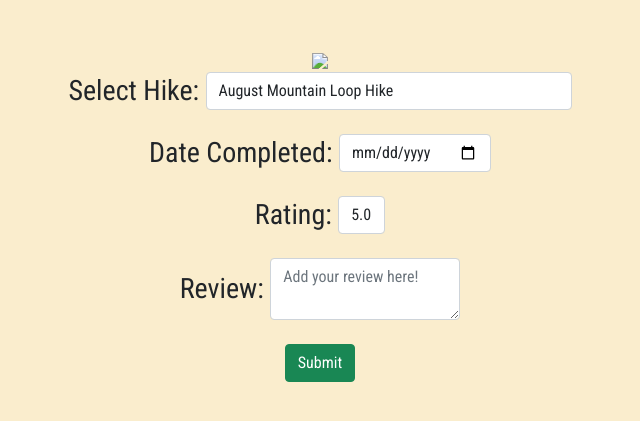
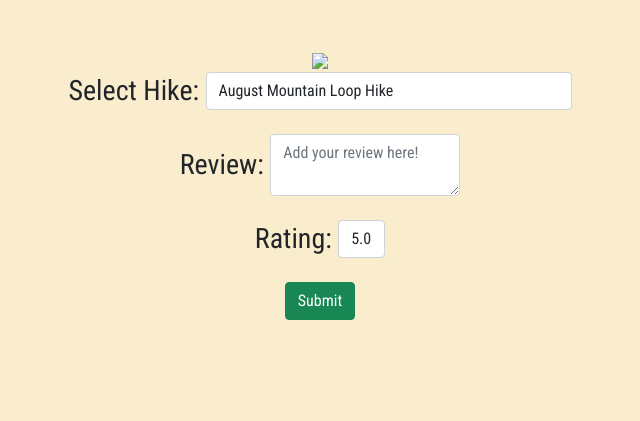
Before and after one commit to coburncodes/cs50x-final-project, a Flask app: page /add_hike in a window 1280 px wide. Shown: the part 66-487 px from the top of the page, without its empty margins (320-960 px from the left). Run offline with Flask 2, Linux system fonts and the light colour scheme; a user stored in the database is signed in; some libraries are stand-ins or nearby versions; some web fonts are replaced.

Commit message:
Update files

```diff
--- a/app.py
+++ b/app.py
@@ -22,14 +22,18 @@ def after_request(response):
     response.headers["Pragma"] = "no-cache"
     return response
 
+# Index route
 @app.route("/")
 @login_required
 def index():
+    # Save vars
     id = session["user_id"]
     first_name = (db.execute("SELECT first_name FROM users WHERE id=?", id))[0]["first_name"]
 
+    # Render template
     return render_template("index.html", first_name=first_name)
 
+# Login route
 @app.route("/login", methods=["POST", "GET"])
 def login():
     # Clear memory
@@ -144,7 +148,7 @@ def all():
     hikes = db.execute("SELECT * FROM hikes")
     # Create list of user's hikes
     my_hikes = db.execute("SELECT * FROM completed WHERE user_id=?", id)
-    number = len(my_hikes)
+    number = db.execute("SELECT hikes FROM users WHERE id=?", id)[0]["hikes"]
     total_hikes = len(hikes)
     found = False
 
@@ -186,56 +190,49 @@ def add():
     if request.method == "POST":
         # Save variables from form
         name = request.form.get("hike")
-        date = request.form.get("date")
         rating = request.form.get("rating")
         review = request.form.get("review")
-        # If user inputs no date
-        if date == "":
-            # Apologize
-            return apology("Input a date", 400)
-        # Otherwise a date was input
+        # Get id of submitted hike
+        hike_id = (db.execute("SELECT id FROM hikes WHERE name=?", name))[0]["id"]
+        # Create list of user's hikes
+        my_hikes = db.execute("SELECT * FROM completed WHERE user_id=?", id)
+        # If its first hike completed
+        if len(my_hikes) < 1:
+            # Add entry
+            db.execute("INSERT INTO completed (user_id, hike_id, rating, review) VALUES (?, ?, ?, ?)", id, hike_id, rating, review)
+            # Increment counter
+            number += 1
+            # Update number of hikes
+            db.execute("UPDATE users SET hikes=? WHERE id=?", number, id)
+            # Send user to confirmation page
+            return render_template("confirmed.html", name=name, number=number, total_hikes=total_hikes)
+        # Otherwise not first completed
         else:
-            # Get id of submitted hike
-            hike_id = (db.execute("SELECT id FROM hikes WHERE name=?", name))[0]["id"]
-            # Create list of user's hikes
-            my_hikes = db.execute("SELECT * FROM completed WHERE user_id=?", id)
-            # If its first hike completed
-            if len(my_hikes) < 1:
-                # Add entry
-                db.execute("INSERT INTO completed (user_id, hike_id, date, rating, review) VALUES (?, ?, ?, ?, ?)", id, hike_id, date, rating, review)
-                # Increment counter
+            # Loop over user's hikes
+            for hike in my_hikes:
+                # If user already logged this
+                if int(hike_id) == hike["hike_id"]:
+                    # Indicate
+                    indicator = True
+                    break
+                # Otherwise its new
+                else:
+                    # Indicate
+                    indicator = False
+            # If input hike matched any hike in my_hikes
+            if indicator == True:
+                # Apologize
+                    return apology("Already completed this hike", 400)
+            # Otherwise, hike is new to my_hikes
+            else:
+                # Add to database
+                db.execute("INSERT INTO completed (user_id, hike_id, rating, review) VALUES (?, ?, ?, ?)", id, hike_id, rating, review)
+                # Increment hike count
                 number += 1
-                # Update number of hikes
+                # Update user's hike count
                 db.execute("UPDATE users SET hikes=? WHERE id=?", number, id)
                 # Send user to confirmation page
                 return render_template("confirmed.html", name=name, number=number, total_hikes=total_hikes)
-            # Otherwise not first completed
-            else:
-                # Loop over user's hikes
-                for hike in my_hikes:
-                    # If user already logged this
-                    if int(hike_id) == hike["hike_id"]:
-                        # Indicate
-                        indicator = True
-                        break
-                    # Otherwise its new
-                    else:
-                        # Indicate
-                        indicator = False
-                # If input hike matched any hike in my_hikes
-                if indicator == True:
-                    # Apologize
-                        return apology("Already completed this hike", 400)
-                # Otherwise, hike is new to my_hikes
-                else:
-                    # Add to database
-                    db.execute("INSERT INTO completed (user_id, hike_id, date, rating, review) VALUES (?, ?, ?, ?, ?)", id, hike_id, date, rating, review)
-                    # Increment hike count
-                    number += 1
-                    # Update user's hike count
-                    db.execute("UPDATE users SET hikes=? WHERE id=?", number, id)
-                    # Send user to confirmation page
-                    return render_template("confirmed.html", name=name, number=number, total_hikes=total_hikes)
 
     # Otherwise user reached page by GET
     else:
@@ -248,9 +245,9 @@ def add():
 def my_hikes():
     # Save variables
     id = session["user_id"]
-    my_hikes = db.execute("SELECT * FROM hikes INNER JOIN completed ON hikes.id=completed.hike_id WHERE hikes.id IN (SELECT hike_id FROM completed WHERE user_id=?)", id)
+    my_hikes = db.execute("SELECT * FROM hikes INNER JOIN completed ON hikes.id=completed.hike_id WHERE hikes.id IN (SELECT hike_id FROM completed WHERE user_id=?) AND user_id=?", id, id)
     hikes = db.execute("SELECT * FROM hikes")
-    number = len(my_hikes)
+    number = db.execute("SELECT hikes FROM users WHERE id=?", id)[0]["hikes"]
     total_hikes = len(hikes)
 
     # If user submits sort
@@ -260,13 +257,13 @@ def my_hikes():
 
         # Orient data according to sort request
         if sort == "Region":
-            my_hikes = db.execute("SELECT * FROM hikes INNER JOIN completed ON hikes.id=completed.hike_id WHERE hikes.id IN (SELECT hike_id FROM completed WHERE user_id=?) ORDER BY area", id)
+            my_hikes = db.execute("SELECT * FROM hikes INNER JOIN completed ON hikes.id=completed.hike_id WHERE hikes.id IN (SELECT hike_id FROM completed WHERE user_id=?) ORDER BY area AND user_id=?", id, id)
         if sort == "Name":
-            my_hikes = db.execute("SELECT * FROM hikes INNER JOIN completed ON hikes.id=completed.hike_id WHERE hikes.id IN (SELECT hike_id FROM completed WHERE user_id=?) ORDER BY name", id)
+            my_hikes = db.execute("SELECT * FROM hikes INNER JOIN completed ON hikes.id=completed.hike_id WHERE hikes.id IN (SELECT hike_id FROM completed WHERE user_id=?) ORDER BY name AND user_id=?", id, id)
         if sort == "Difficulty":
-            my_hikes = db.execute("SELECT * FROM hikes INNER JOIN completed ON hikes.id=completed.hike_id WHERE hikes.id IN (SELECT hike_id FROM completed WHERE user_id=?) ORDER BY difficulty", id)
+            my_hikes = db.execute("SELECT * FROM hikes INNER JOIN completed ON hikes.id=completed.hike_id WHERE hikes.id IN (SELECT hike_id FROM completed WHERE user_id=?) ORDER BY difficulty AND user_id=?", id, id)
         if sort == "Rating":
-            my_hikes = db.execute("SELECT * FROM hikes INNER JOIN completed ON hikes.id=completed.hike_id WHERE hikes.id IN (SELECT hike_id FROM completed WHERE user_id=?) ORDER BY rating", id)
+            my_hikes = db.execute("SELECT * FROM hikes INNER JOIN completed ON hikes.id=completed.hike_id WHERE hikes.id IN (SELECT hike_id FROM completed WHERE user_id=?) ORDER BY rating AND user_id=?", id, id)
 
         # Render page
         return render_template("my_hikes.html", my_hikes=my_hikes, db=db, id=id, number=number, total_hikes=total_hikes)
@@ -274,8 +271,6 @@ def my_hikes():
     # Otherwise reached by GET
     else:
         return render_template("my_hikes.html", my_hikes=my_hikes, db=db, id=id, number=number, total_hikes=total_hikes)
-
-
 
 
 
@@ -287,26 +282,19 @@ def edit():
     my_hikes = db.execute("SELECT * FROM completed WHERE user_id=?", id)
     # Save variables from form
     name = request.form.get("hike")
-    date = request.form.get("date")
     review = request.form.get("review")
     rating = request.form.get("rating")
 
     # When user clicks update
     if request.method == "POST":
-        # If user didn't enter date
-        if date == "":
-            # Apologize
-            return apology("Input a date", 400)
-        # Otherwise
-        else:
-            # Get hike's id from hikes database
-            hike_id = (db.execute("SELECT id FROM hikes WHERE name=?", name))[0]["id"]
-            # Get specific id from completed database
-            completed_id = (db.execute("SELECT id FROM completed WHERE hike_id=? AND user_id=?", hike_id, id))[0]["id"]
-            # Update the database
-            db.execute("UPDATE completed SET date=?, rating=?, review=? WHERE id=?", date, rating, review, completed_id)
-            # Return to my hikes
-            return redirect("my_hikes")
+        # Get hike's id from hikes database
+        hike_id = (db.execute("SELECT id FROM hikes WHERE name=?", name))[0]["id"]
+        # Get specific id from completed database
+        completed_id = (db.execute("SELECT id FROM completed WHERE hike_id=? AND user_id=?", hike_id, id))[0]["id"]
+        # Update the database
+        db.execute("UPDATE completed SET rating=?, review=? WHERE id=?", rating, review, completed_id)
+        # Return to my hikes
+        return redirect("my_hikes")
     # Otherwise user reached page by GET request
     else:
         # Render edit page
@@ -355,19 +343,28 @@ def update_password():
     # If user clicks submit
     if request.method == "POST":
         # Save variables
+        old_pw = request.form.get("old_password")
         new_password = request.form.get("password")
         new_confirm = request.form.get("confirm")
-        # If the passwords don't match
-        if not new_password == new_confirm:
+        old_pw_hash = db.execute("SELECT hash FROM users WHERE id=?", id)[0]["hash"]
+
+        # If old password doesn't match current
+        if not check_password_hash(old_pw_hash, old_pw):
             # Apologize
-            return apology("Password must match confirmation", 400)
-        # Otherwise they match
+            return apology("Old password is incorrect", 400)
+        # Otherwise old pw is correct
         else:
-            db.execute("UPDATE users SET hash = ? WHERE id=?", generate_password_hash(new_password), id)
-            # Set new var
-            new_info = True
-            # Return confirm page
-            return render_template("confirmed.html", new_info=new_info)
+            # If the passwords don't match
+            if not new_password == new_confirm:
+                # Apologize
+                return apology("Password must match confirmation", 400)
+            # Otherwise they match
+            else:
+                db.execute("UPDATE users SET hash = ? WHERE id=?", generate_password_hash(new_password), id)
+                # Set new var
+                new_info = True
+                # Return confirm page
+                return render_template("confirmed.html", new_info=new_info)
 
     # Otherwise page reached by GET request
     else:
--- /dev/null
+++ b/requirements.txt
@@ -0,0 +1,4 @@
+cs50
+Flask
+Flask-Session
+requests
--- a/templates/add_hike.html
+++ b/templates/add_hike.html
@@ -23,8 +23,8 @@
             </div>
 
             <div class="mb-4">
-                <h3 class="d-inline align-middle">Date Completed: </h3>
-                <input type="date" name="date" class="form-control mx-auto w-auto d-inline align-middle">
+                <h3 class="d-inline align-middle">Review: </h3>
+                <textarea name="review" id="review" class="form-control mx-auto w-auto d-inline align-middle" placeholder="Add your review here!" default="No review"></textarea>
             </div>
 
             <div class="mb-4">
@@ -36,10 +36,6 @@
                 </select>
             </div>
 
-            <div class="mb-4">
-                <h3 class="d-inline align-middle">Review: </h3>
-                <textarea name="review" id="review" class="form-control mx-auto w-auto d-inline align-middle" placeholder="Add your review here!" default="No review"></textarea>
-            </div>
 
             <button class="btn btn-success" type="submit">Submit</button>
 
--- a/templates/confirmed.html
+++ b/templates/confirmed.html
@@ -14,7 +14,7 @@
         <div class="section">
             <h3>You completed the {{ name }}.</h3>
             <h3>Congrats!</h3>
-            <h4>That's {{ number }} of the {{ total_hikes }} Central Oregon hikes!].</h4>
+            <h4>That's {{ number }} of the {{ total_hikes }} Central Oregon hikes!</h4>
         </div>
     {% endif %}
 
--- a/templates/edit.html
+++ b/templates/edit.html
@@ -23,11 +23,6 @@
             </div>
 
             <div class="mb-3">
-                <h3>Date Completed:</h3>
-                <input type="date" name="date">
-            </div>
-
-            <div class="mb-3">
                 <h3>Rating:</h3>
                 <select name="rating" id="rating">
                     {% for num in range(10, 0, -1) %}
--- a/templates/index.html
+++ b/templates/index.html
@@ -8,7 +8,7 @@
     <div class="section">
         <h1>Welcome, {{ first_name }}!</h1>
 
-        <img src="/static/images/tumalo.jpeg" alt="Tumalo Falls" class="pb-3 mw-100">
+        <a href="/all_hikes"><img src="/static/images/tumalo.jpeg" alt="Tumalo Falls" class="pb-3 mw-75"></a>
 
         <h5>This is a companion app for <a href="https://www.oregonhikers.org/" class="text-decoration-none text-success">oregonhikers.org</a></h5>
         <p class="pt-3">Use this app to track your Central Oregon hikes!</p>
```
Also changed, not shown: templates/update_password.html (+7 -0 lines), README.md (added), hiker.db, static/sql.txt (deleted), templates/apology.html (line endings or trailing spaces).
